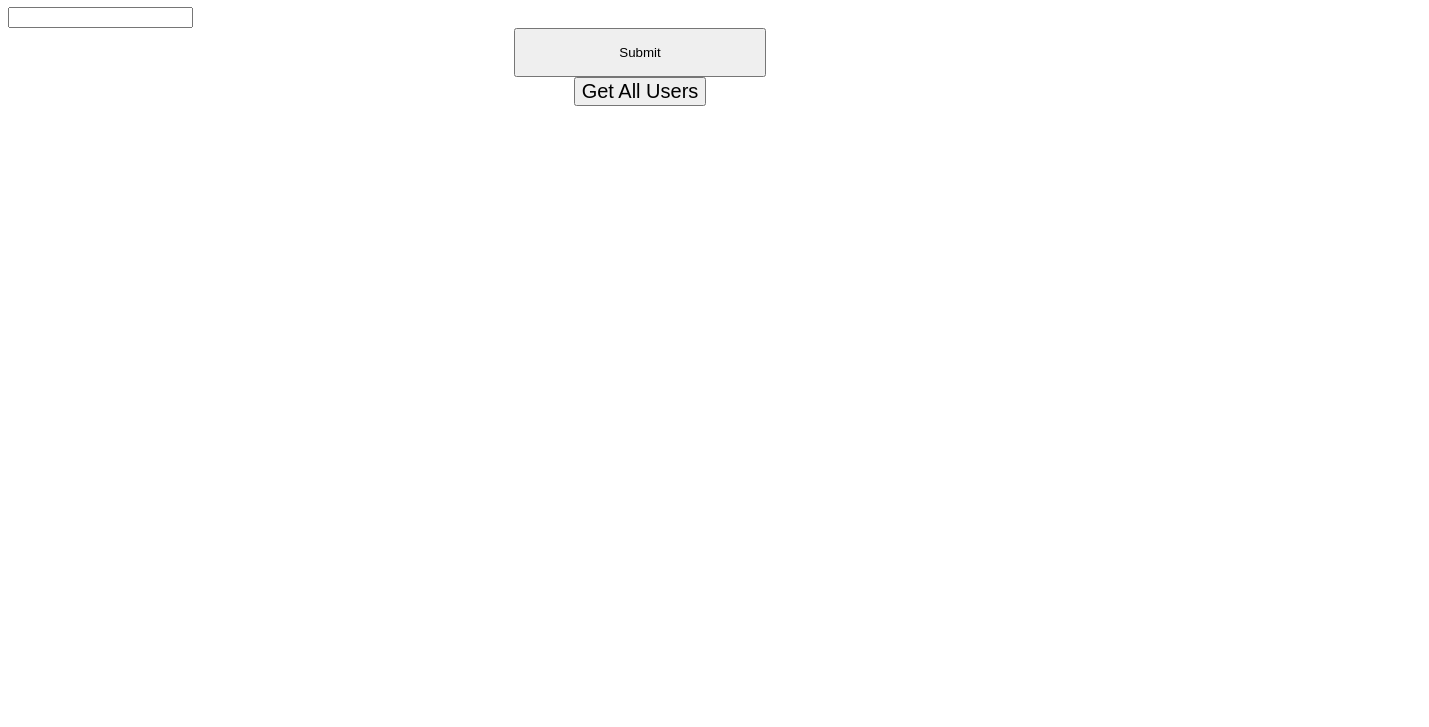
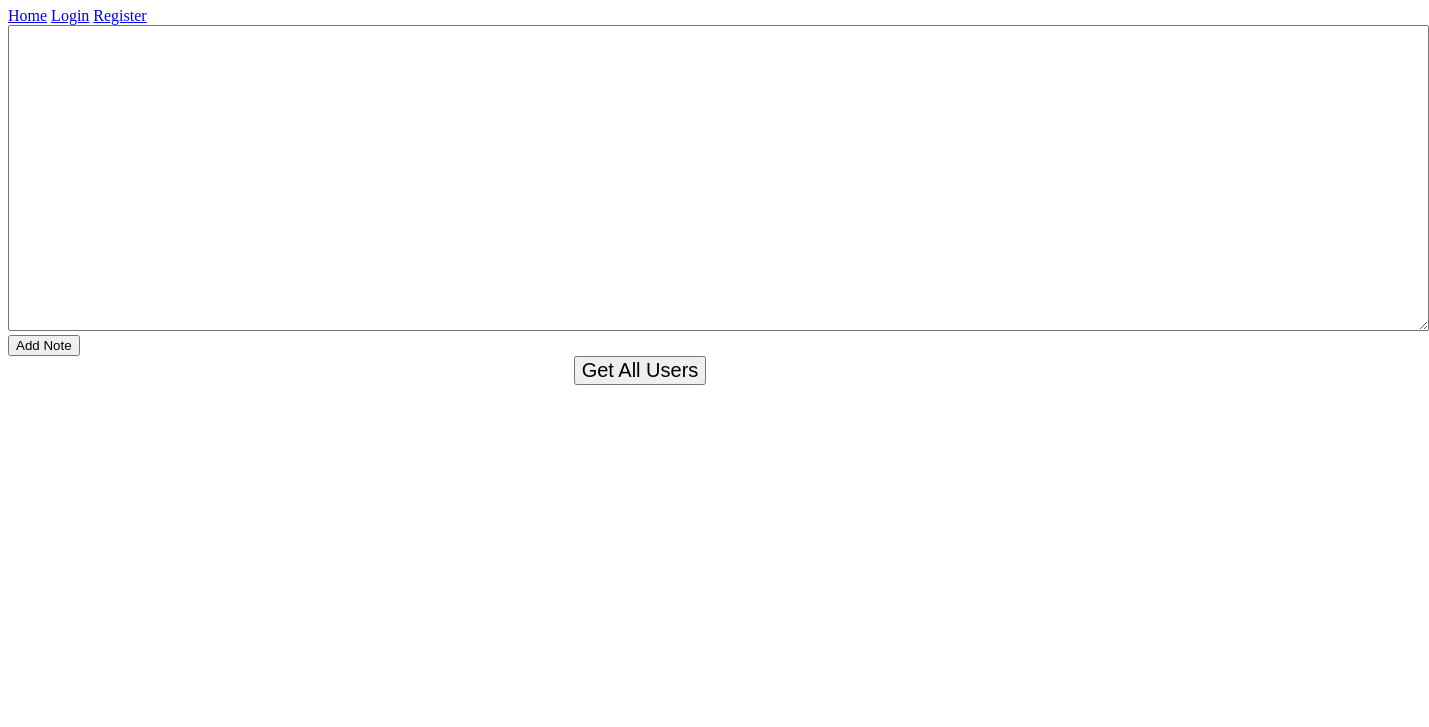
Before and after one commit to NDeekshitha7/Assignment-4_WDP_Deekshitha, a website: page public/note.html in a window 1280 px wide. Shown: the part 73-800 px from the top of the page, 1429 px wide, since content can reach past the window. Drawn offline with Linux system fonts and the light colour scheme.

Commit message:
Add files via upload

```diff
--- a/public/note.html
+++ b/public/note.html
@@ -3,22 +3,25 @@
     <meta charset="UTF-8" />
     <meta http-equiv="X-UA-Compatible" content="IE=edge" />
     <meta name="viewport" content="width=device-width, initial-scale=1.0" />
-    <link rel="stylesheet" href="note.css" />
+    <link rel="stylesheet" href="styles/note.css" />
     <title>Note</title>
   </head>
   <body>
     <div class="" container>
       <h1>NOTE:</h1>
-      <ul>
-        <li><a href="./Home.html"></a>Home</li>
-        <li><a href="./Login.html"></a>Login</li>
-        <li><a href="./Register.html"></a>Register</li>
-      </ul>
+      <nav>
+        <a href="./Home.html">Home</a>
+        <a href="./Login.html">Login</a>
+        <a href="./Register.html">Register</a>
+      </nav>
 
-      <form id="noteForm">
-        <input type="text" id="note" name="notes" id="Note" />
-        <button type="submit" class="submit-btn">Submit</button>
+
+
+      <form action="#final" id="noteForm">
+        <textarea id="notecontent" name="notes" rows="20" cols="175"></textarea>
+        <button type="notebutton" name="notebutton" onclick="alert('Note added')">Add Note</button>
       </form>
+
     </div>
     <button
           style="
@@ -31,6 +34,7 @@
         >
           Get All Users
         </button>
-    <script src="script/main.js"></script>
+        <script  type="module" src="main.js"></script>
+        <script  type="module" src="fetch.js"></script>
   </body>
 </html>
```
